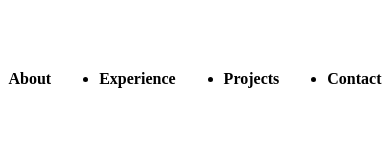
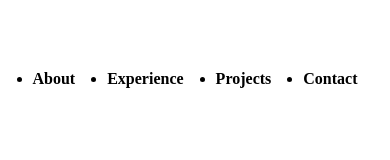
Before and after one commit to Prodipt/Portfolio_website, a plain HTML site: page index.html in a window 390 px wide. Shown: the part 5103-5263 px from the top of the page. Drawn offline with Linux system fonts and the light colour scheme.

Commit message:
Update Style.css 3

```diff
--- a/Style.css
+++ b/Style.css
@@ -449,7 +449,7 @@ footer ul li a{
         font-size: 2rem;
         padding-left: 50px;
     }
-    .footer ul{
-        gap: 0.6rem;
+    footer ul{
+        gap: 2rem;
     }
 }
```
